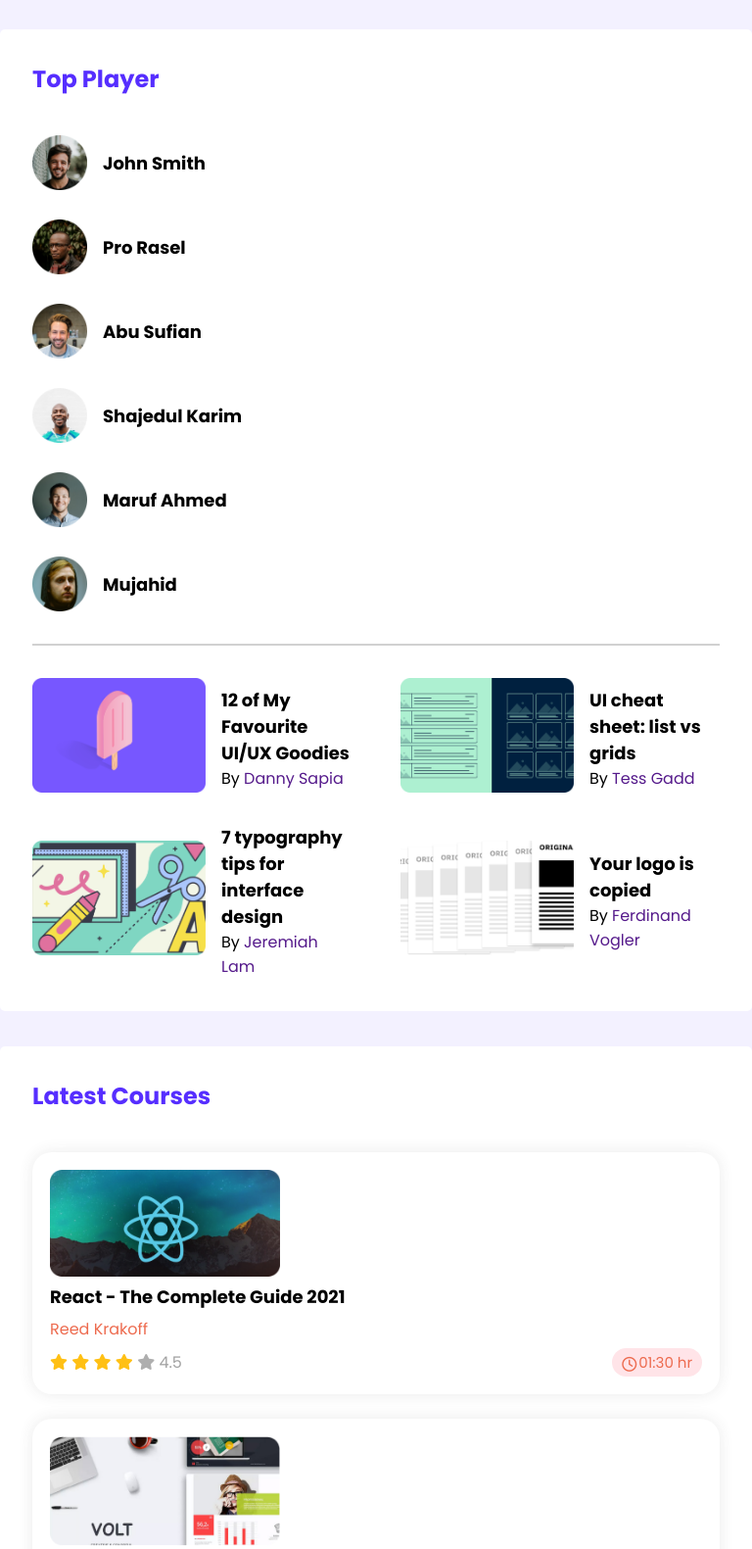
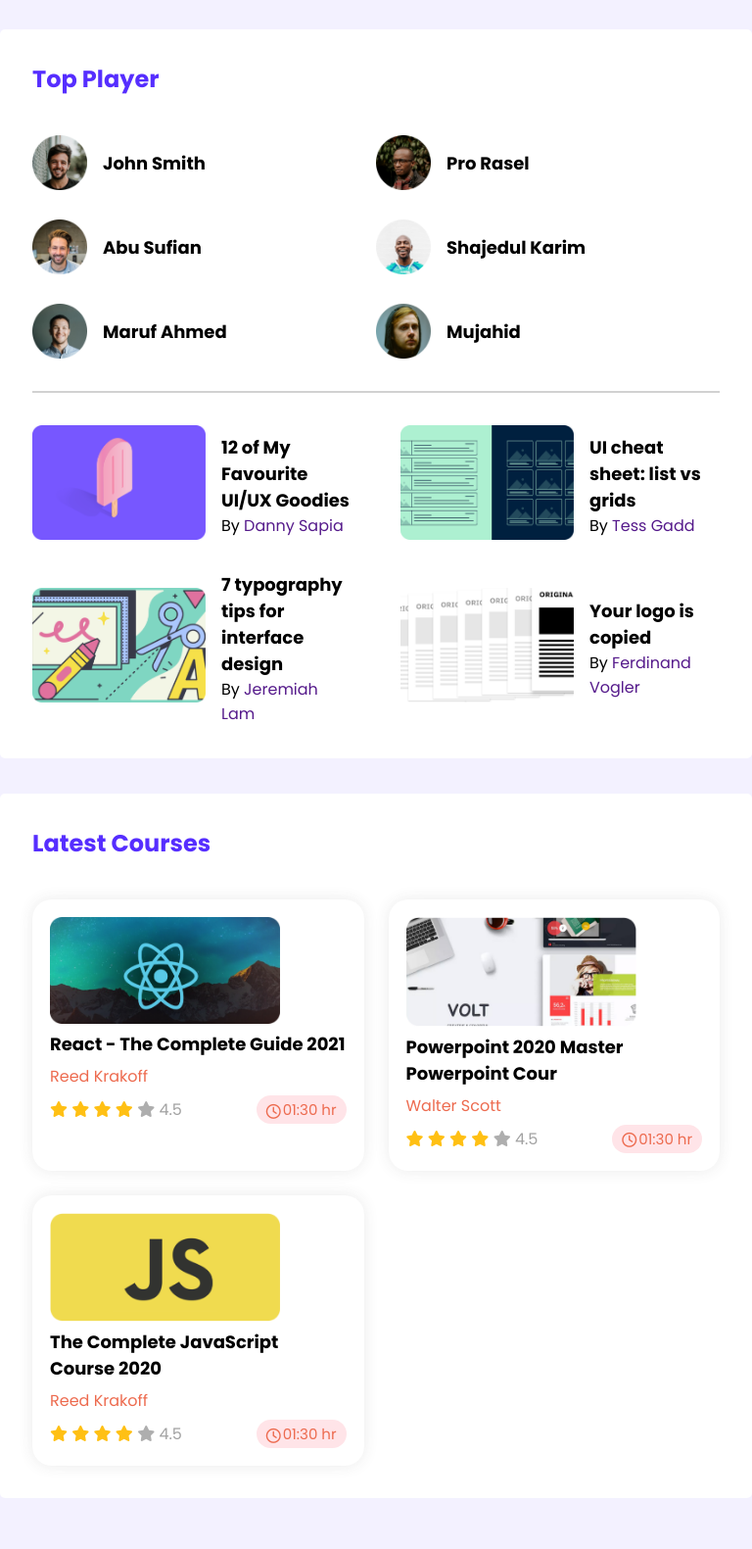
Before and after one commit to anikbhaya/leader-board, a plain HTML site: page index.html in a window 768 px wide. Shown: the part 100-1681 px from the top of the page at 98% size. Drawn offline with Linux system fonts and the light colour scheme.

Commit message:
Media Query Updated

```diff
--- a/Styles/styles.css
+++ b/Styles/styles.css
@@ -242,6 +242,10 @@ header .container{
 
     }
 
+    .navbar .nav{
+        display: none;
+    }
+
     .players{
         grid-template-columns: 1fr;
     }
@@ -258,15 +262,12 @@ header .container{
 
 
 @media screen and (min-width: 768px) and (max-width:1023px) {
-    .container{
-    }
-
     .players{
-        grid-template-columns: 1fr;
+        grid-template-columns: repeat(2, 1fr);
     }
 
     .courses{
-        grid-template-columns: 1fr;
+        grid-template-columns: repeat(2, 1fr);
         grid-row-gap: 25px;
     }
 }
```
